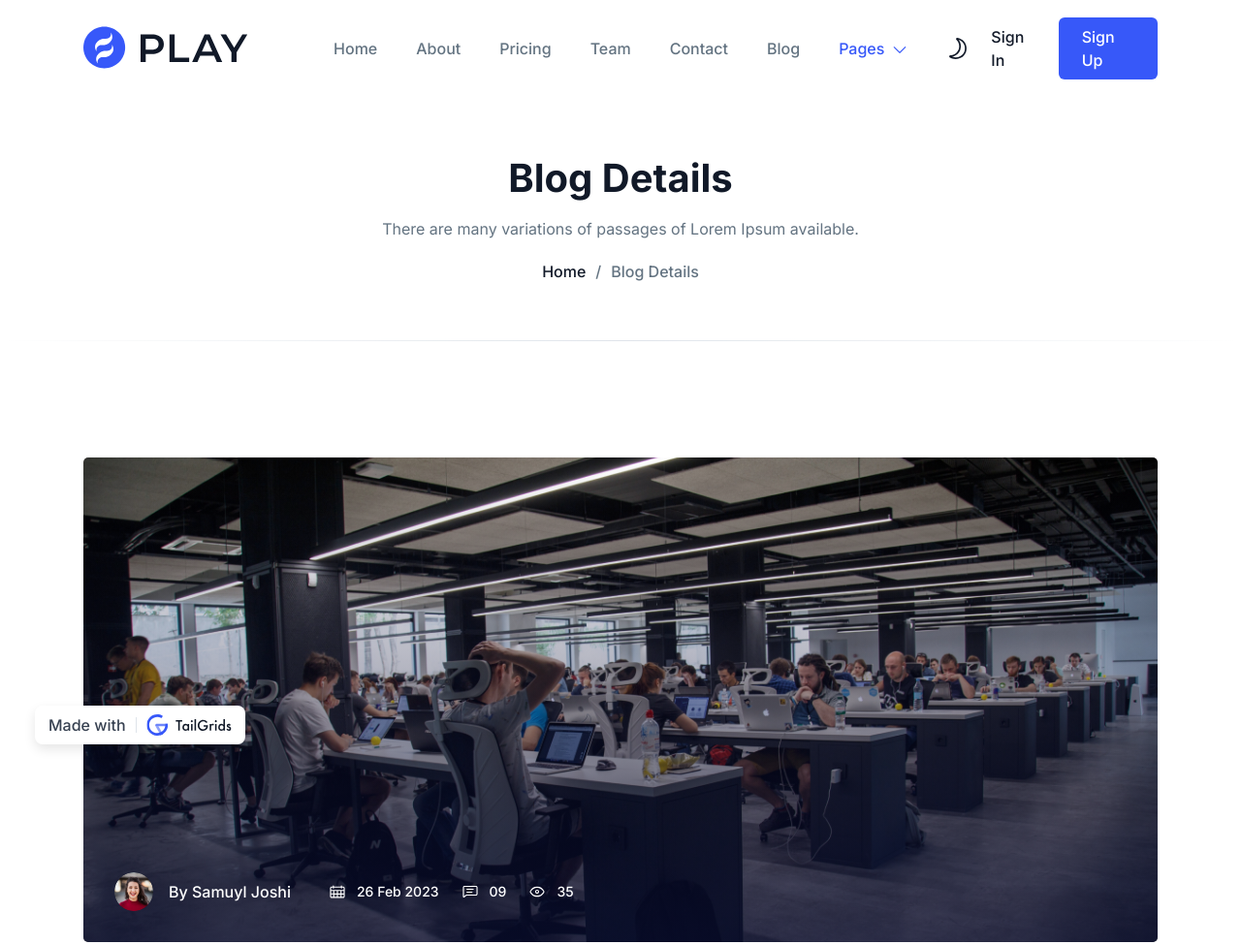
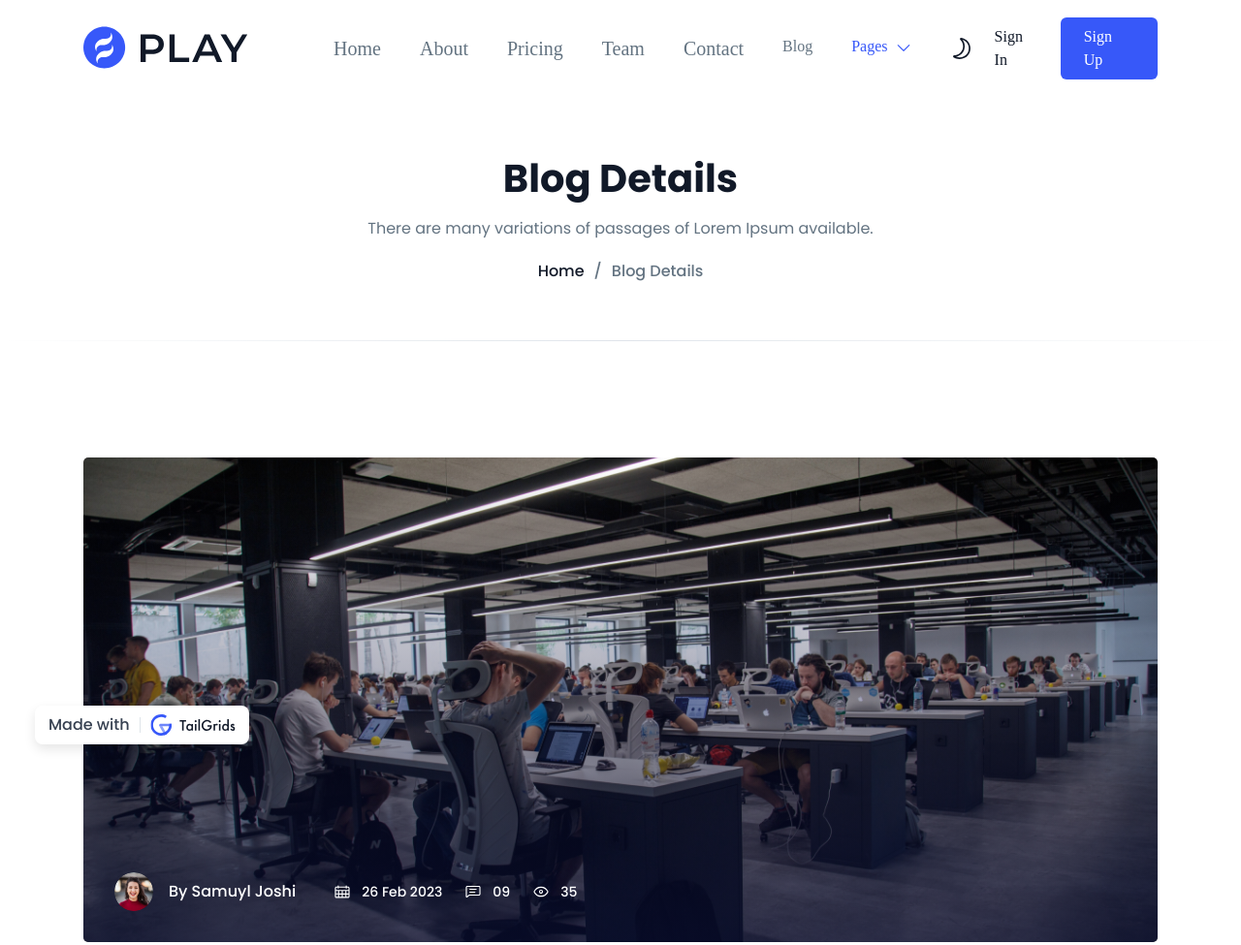
Before and after one commit to asmuam/imk8-deploy, a website: page blog-details.html in a window 1280 px wide. Shown: the top 975 px of the page at 97% size. Drawn offline with Linux system fonts and the light colour scheme; a web font is replaced by a local one.

Commit message:
import jomhuria, poppins, edit di blog-details.html bagian navbar, buat class baru di  tailwind.css

```diff
--- a/blog-details.html
+++ b/blog-details.html
@@ -33,6 +33,7 @@
         <!-- /End Preloader -->
 
     <!-- ====== Navbar Section Start -->
+    <div class="navbar-family-font">
       <div
         class="absolute top-0 left-0 z-40 flex items-center w-full bg-transparent ud-header"
       >
@@ -76,7 +77,7 @@
                     <li class="relative group">
                       <a
                         href="#home"
-                      class="flex py-2 mx-8 text-base font-medium ud-menu-scroll text-dark group-hover:text-primary dark:text-white lg:mr-0 lg:inline-flex lg:px-0 lg:py-6 lg:text-body-color dark:lg:text-dark-6"
+                        class="flex py-2 mx-8 text-xl font-medium ud-menu-scroll text-dark group-hover:text-primary dark:text-white lg:mr-0 lg:inline-flex lg:px-0 lg:py-6 lg:text-body-color dark:lg:text-dark-6"
                       >
                         Home
                       </a>
@@ -84,7 +85,7 @@
                     <li class="relative group">
                       <a
                         href="/#about"
-                      class="flex py-2 mx-8 text-base font-medium ud-menu-scroll text-dark group-hover:text-primary dark:text-white lg:ml-7 lg:mr-0 lg:inline-flex lg:px-0 lg:py-6 lg:text-body-color dark:lg:text-dark-6 xl:ml-10"
+                        class="flex py-2 mx-8 text-xl font-medium ud-menu-scroll text-dark group-hover:text-primary dark:text-white lg:ml-7 lg:mr-0 lg:inline-flex lg:px-0 lg:py-6 lg:text-body-color dark:lg:text-dark-6 xl:ml-10"
                       >
                         About
                       </a>
@@ -92,7 +93,7 @@
                     <li class="relative group">
                       <a
                         href="/#pricing"
-                      class="flex py-2 mx-8 text-base font-medium ud-menu-scroll text-dark group-hover:text-primary dark:text-white lg:ml-7 lg:mr-0 lg:inline-flex lg:px-0 lg:py-6 lg:text-body-color dark:lg:text-dark-6 xl:ml-10"
+                        class="flex py-2 mx-8 text-xl font-medium ud-menu-scroll text-dark group-hover:text-primary dark:text-white lg:ml-7 lg:mr-0 lg:inline-flex lg:px-0 lg:py-6 lg:text-body-color dark:lg:text-dark-6 xl:ml-10"
                       >
                         Pricing
                       </a>
@@ -100,7 +101,7 @@
                     <li class="relative group">
                       <a
                         href="/#team"
-                      class="flex py-2 mx-8 text-base font-medium ud-menu-scroll text-dark group-hover:text-primary dark:text-white lg:ml-7 lg:mr-0 lg:inline-flex lg:px-0 lg:py-6 lg:text-body-color dark:lg:text-dark-6 xl:ml-10"
+                        class="flex py-2 mx-8 text-xl font-medium ud-menu-scroll text-dark group-hover:text-primary dark:text-white lg:ml-7 lg:mr-0 lg:inline-flex lg:px-0 lg:py-6 lg:text-body-color dark:lg:text-dark-6 xl:ml-10"
                       >
                         Team
                       </a>
@@ -108,7 +109,7 @@
                     <li class="relative group">
                       <a
                         href="/#contact"
-                      class="flex py-2 mx-8 text-base font-medium ud-menu-scroll text-dark group-hover:text-primary dark:text-white lg:ml-7 lg:mr-0 lg:inline-flex lg:px-0 lg:py-6 lg:text-body-color dark:lg:text-dark-6 xl:ml-10"
+                        class="flex py-2 mx-8 text-xl font-medium ud-menu-scroll text-dark group-hover:text-primary dark:text-white lg:ml-7 lg:mr-0 lg:inline-flex lg:px-0 lg:py-6 lg:text-body-color dark:lg:text-dark-6 xl:ml-10"
                       >
                         Contact
                       </a>
@@ -289,7 +290,7 @@
           </div>
         </div>
       </div>
-    <!-- ====== Navbar Section End -->
+    </div><!-- ====== Navbar Section End -->
 
     <!-- ====== Banner Section Start -->
     <div
--- a/tailwind.config.js
+++ b/tailwind.config.js
@@ -1,5 +1,5 @@
 module.exports = {
-  content: ["./*.html", "./assets/**/*.js"],
+  content: ["./*.html", "./assets/**/*.js","./assets/**/*.html"],
   darkMode: "class",
   theme: {
     screens: {
```
Also changed, not shown: 404.html (+2 -2 lines), ADIB.txt (deleted), assets/css/tailwind.css, assets/images/ahmad-syaikhu.jpg (added), assets/images/akhmad zurfaih.jpg (added), assets/images/andi-sukardi.jpg (added), assets/images/kailani.jpg (added), assets/images/logo-footer.png (added), assets/images/logo-kota-bekasi-v2_03.png (added), assets/images/logo-kota-bekasi.png (added), assets/images/mochtar mohamad.jpg (added), assets/images/rahmat-effendi.jpg (added), assets/images/rahmat-effendi2.jpg (added), assets/images/soedjono.jpg (added), 3 more files, 1 other file. Lines whose indentation alone changed are shown as unchanged.
